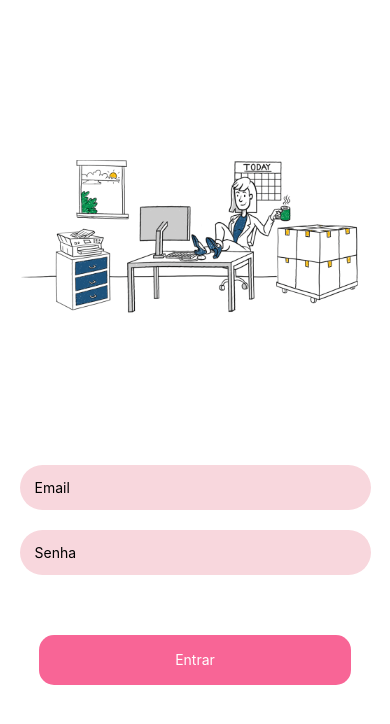
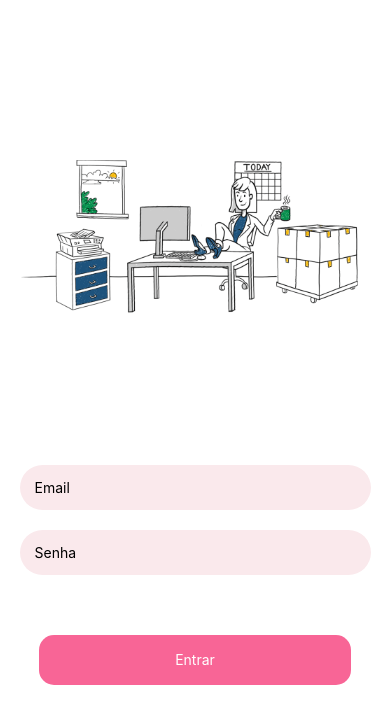
Before and after one commit to ZeRoColdma/estoque_mobile, a React Native app: screen / in a window 390 px wide. Shown: the top 724 px of the page. Built offline with nearby package versions, Linux system fonts and the light colour scheme.

Commit message:
Init Product's

```diff
--- a/package.json
+++ b/package.json
@@ -13,14 +13,17 @@
     "@react-navigation/drawer": "^6.5.7",
     "@react-navigation/native": "^6.1.2",
     "@react-navigation/native-stack": "^6.9.8",
+    "@types/react-native-elements": "^0.18.0",
     "axios": "^1.2.2",
     "expo": "~47.0.12",
     "expo-status-bar": "~1.4.2",
     "jwt-decode": "^3.1.2",
     "react": "18.1.0",
     "react-dom": "18.1.0",
-    "react-native": "0.70.5",
+    "react-native": "0.70.8",
+    "react-native-elements": "^3.4.3",
     "react-native-gesture-handler": "~2.8.0",
+    "react-native-paper": "^5.10.6",
     "react-native-reanimated": "~2.12.0",
     "react-native-safe-area-context": "4.4.1",
     "react-native-screens": "~3.18.0",
--- /dev/null
+++ b/src/components/ProductsCard/index.tsx
@@ -0,0 +1,33 @@
+import React from 'react';
+import { StyleSheet } from "react-native";
+import { Card, Paragraph } from 'react-native-paper';
+import IProduct from "../../interfaces/Products";
+
+export default function CardComponent({ name, price, description }: IProduct) {
+  return (
+    <Card style={styles.cardStyle}>
+      <Card.Content>
+        <Paragraph>Nome: {name}</Paragraph>
+        <Paragraph>Preço: {price}</Paragraph>
+        <Paragraph>Descrição: {description}</Paragraph>
+      </Card.Content>
+      <Card.Cover source={{ uri: 'https://picsum.photos/700' }} />
+    </Card>
+  );
+}
+
+const styles = StyleSheet.create({
+  container: {
+    flex: 1,
+    justifyContent: "space-between",
+    alignItems: "center",
+  },
+
+  cardStyle: {
+    margin: 5,
+    paddingBottom: 5,
+    paddingLeft: 5,
+    paddingRight: 5,
+    alignContent: "center",
+  }
+});
--- a/src/services/api.ts
+++ b/src/services/api.ts
@@ -1,7 +1,7 @@
 import axios from "axios";
 
 const api = axios.create({
-  baseURL: "http://192.168.1.110:3333",
+  baseURL: "http://192.168.0.19:3333",
 
 });
 
--- a/src/views/LoginPage/Index.tsx
+++ b/src/views/LoginPage/Index.tsx
@@ -95,7 +95,7 @@ const styles = StyleSheet.create({
     width: 350,
   },
   inputView: {
-    backgroundColor: "#f8d7dd",
+    backgroundColor: "#fae9ec",
     borderRadius: 30,
     width: "90%",
     height: 45,
@@ -105,11 +105,13 @@ const styles = StyleSheet.create({
     justifyContent: "space-between",
     padding: 10,
   },
+
   TextInput: {
     height: 50,
     flex: 1,
     padding: 5,
   },
+
   forgot_button: {
     height: 30,
     marginBottom: 30,
@@ -130,4 +132,5 @@ const styles = StyleSheet.create({
   loginColor: {
     color: "#fff",
   },
+
 });
--- a/src/views/ProductsPage/Index.tsx
+++ b/src/views/ProductsPage/Index.tsx
@@ -1,16 +1,10 @@
 import { useState, useEffect } from "react";
-import { View, StyleSheet } from "react-native";
-import { Table, Row, Rows } from 'react-native-table-component';
+import { StyleSheet, ScrollView } from "react-native";
 import api from "../../services/api";
 import AsyncStorage from "@react-native-async-storage/async-storage";
-import IProduct from "../../interfaces/Products";
-
+import ProductCard from "../../components/ProductsCard"
 export function ProductsPage() {
   const [produto, setProduto] = useState([]);
-  const [data, setData] = useState([]);
-
-  const tableHead = ['Name', 'Price'];
-  const tableData = [setProduto];
 
   async function getProducts() {
     const value = await AsyncStorage.getItem("token") || "{}";
@@ -28,20 +22,16 @@ export function ProductsPage() {
 
   return (
     <>
-      <View style={styles.container}>
-        <Table >
-          <Row data={tableHead} />
-        </Table>
-        {
-        produto.map((item: IProduct) => {
-          return (
-            <>
-              <Row data={[item.name, item.price]} />
-            </>
-          )
-        })
-      }
-      </View>
+      <ScrollView style={styles.container}>
+        {produto.map((product: any) => (
+          <ProductCard
+            key={product.id}
+            name={product.name}
+            price={product.price}
+            description={product.description}
+          />
+        ))}
+      </ScrollView>
     </>
   );
 }
@@ -50,6 +40,7 @@ const styles = StyleSheet.create({
   container: {
     flex: 1,
     backgroundColor: "#fff",
-    padding: 20,
-  }
+    padding: 5,
+    alignContent: "center",
+  },
 });
```
Also changed, not shown: src/interfaces/Products.ts (+3 -4 lines), 1 other file (tests, documents, lock files or other folders).
